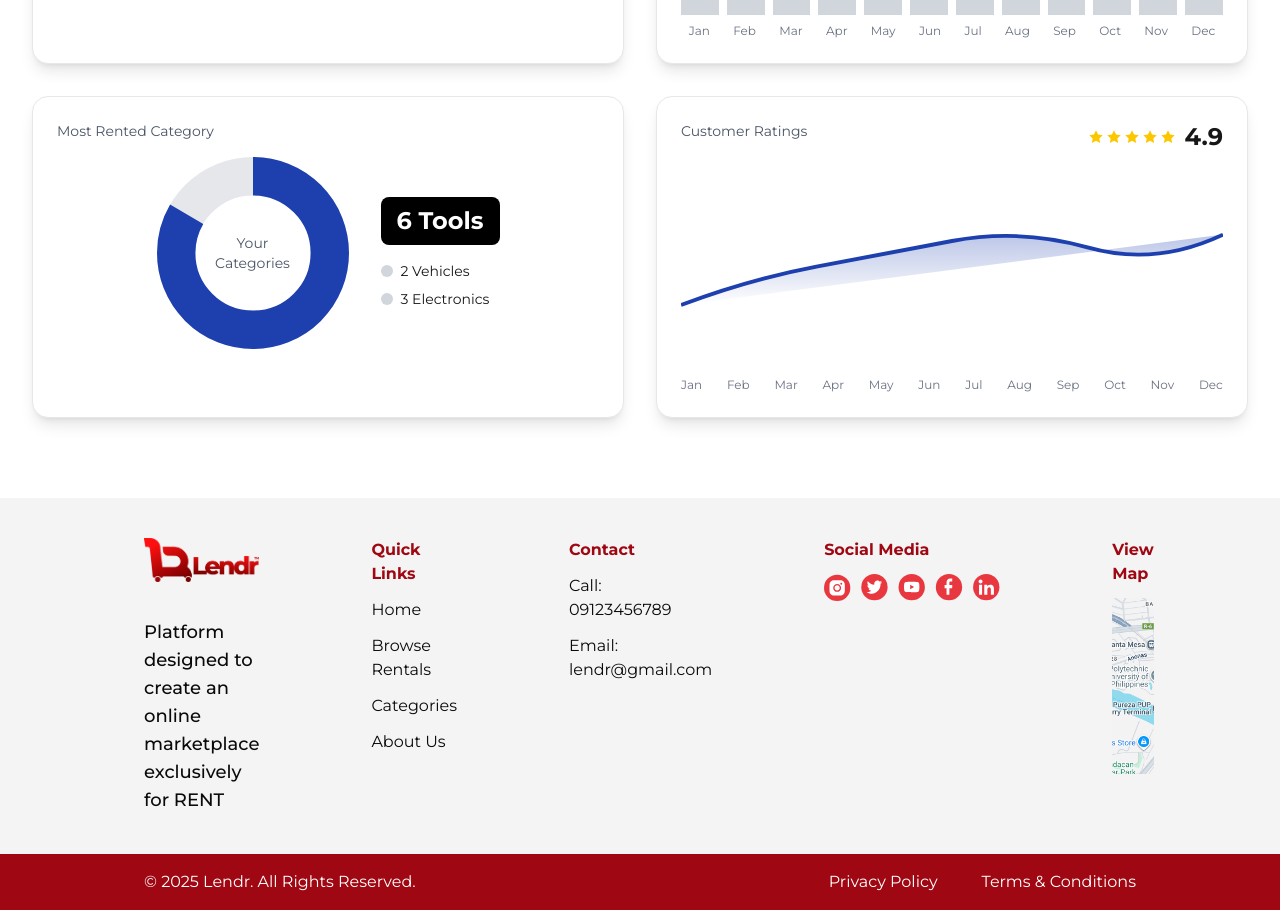
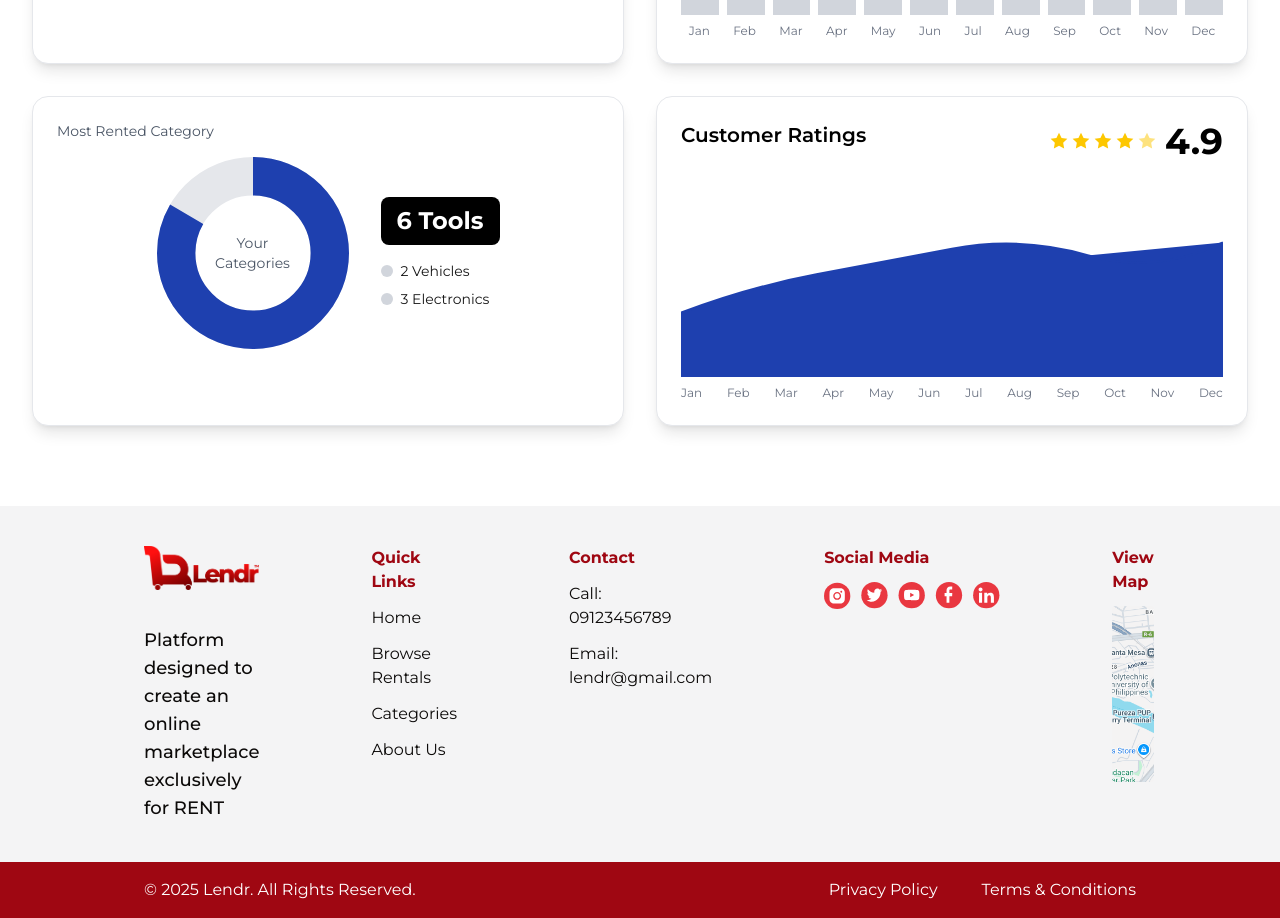
Before and after one commit to gabiuz/Lendr, a Next.js app in the folder client/: page /owner-profile in a window 1280 px wide. Shown: the part 860-1778 px from the top of the page. Built offline with nearby package versions, Linux system fonts and the light colour scheme.

Commit message:
adjust customer ratings ui

```diff
--- a/client/app/owner-profile/page.jsx
+++ b/client/app/owner-profile/page.jsx
@@ -274,50 +274,42 @@ export default function OwnerProfile() {
           {/* Customer Ratings */}
           <div className="bg-white border border-gray-200 rounded-2xl shadow-lg p-6">
             <div className="flex justify-between items-start mb-6">
-              <h3 className="text-sm text-gray-600">Customer Ratings</h3>
+              <h3 className="text-lg md:text-xl font-semibold text-black">Customer Ratings</h3>
               <div className="flex items-center gap-2">
                 <div className="flex gap-0.5 text-yellow-400">
                   {[...Array(5)].map((_, i) => (
                     <svg
                       key={i}
-                      className="w-4 h-4 fill-current"
+                      className={`w-5 h-5 ${i === 4 ? 'fill-current opacity-50' : 'fill-current'}`}
                       viewBox="0 0 24 24"
                     >
                       <path d="M12 2l3.09 6.26L22 9.27l-5 4.87 1.18 6.88L12 17.77l-6.18 3.25L7 14.14 2 9.27l6.91-1.01L12 2z" />
                     </svg>
                   ))}
                 </div>
-                <span className="text-2xl font-bold">4.9</span>
+                <span className="text-3xl md:text-4xl font-bold text-black">4.9</span>
               </div>
             </div>
             <div className="h-48 relative">
+              {/* TODO: Replace with real data from backend */}
+              {/* This is placeholder data - the path coordinates should be dynamically generated based on actual monthly rating data */}
               <svg
                 className="w-full h-full"
                 viewBox="0 0 400 150"
                 preserveAspectRatio="none"
               >
-                <defs>
-                  <linearGradient
-                    id="gradient"
-                    x1="0%"
-                    y1="0%"
-                    x2="0%"
-                    y2="100%"
-                  >
-                    <stop offset="0%" stopColor="#1e40af" stopOpacity="0.3" />
-                    <stop offset="100%" stopColor="#1e40af" stopOpacity="0" />
-                  </linearGradient>
-                </defs>
+                {/* Solid blue fill - will be filled with actual rating trend data */}
                 <path
-                  d="M 0 100 Q 50 80, 100 70 T 200 50 T 300 55 T 400 45"
-                  fill="url(#gradient)"
+                  d="M 0 150 L 0 100 Q 50 80, 100 70 T 200 50 T 300 55 L 400 45 L 400 150 Z"
+                  fill="#1e40af"
                   stroke="none"
                 />
+                {/* Blue line - curve will be based on real rating values */}
                 <path
                   d="M 0 100 Q 50 80, 100 70 T 200 50 T 300 55 T 400 45"
                   fill="none"
                   stroke="#1e40af"
-                  strokeWidth="3"
+                  strokeWidth="2"
                 />
               </svg>
             </div>
```
